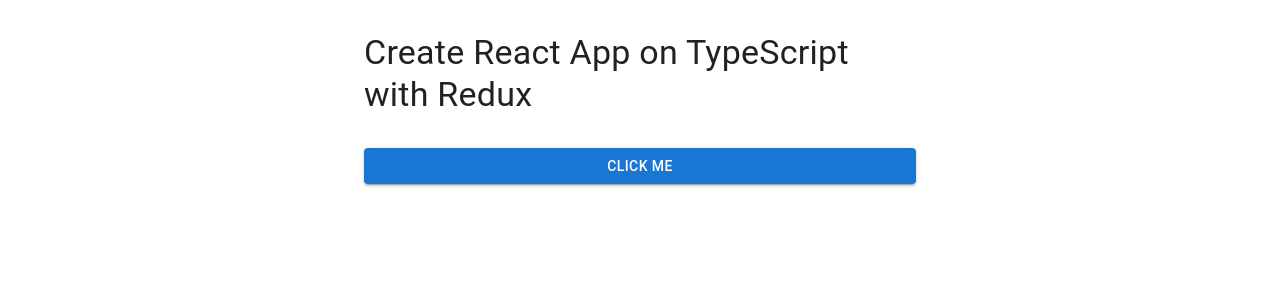
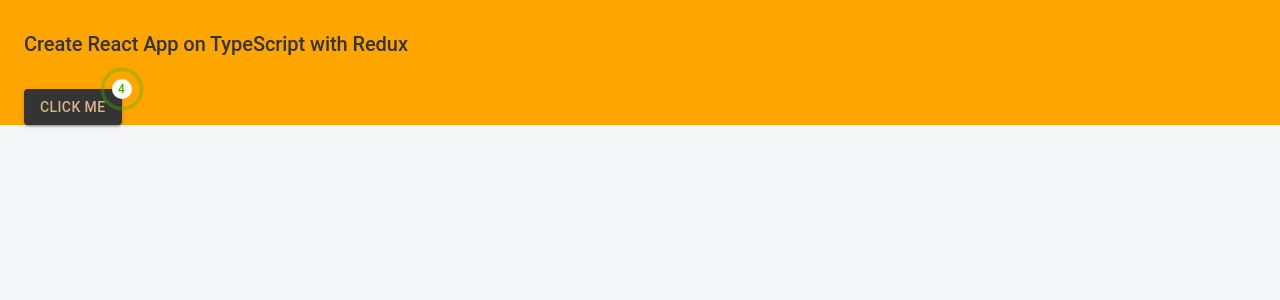
Before and after one commit to XushnidMamatqosimov/burak-react, a React (Create React App) app: page / in a window 1280 px wide. Shown: the top 300 px of the page. Built offline with nearby package versions, Linux system fonts and the light colour scheme.

Commit message:
fix: MUI customized integration

```diff
--- a/src/app/App.tsx
+++ b/src/app/App.tsx
@@ -1,18 +1,22 @@
 import React from 'react';
 import "../css/app.css";
 import { Container, Stack, Box, Typography, Button } from '@mui/material';
+import { RippleBadge } from './MaterailTheme/styled';
 
 function App() {
   return (
-    <Container maxWidth="sm">
+    <Container sx={{background: "orange" }}>
       <Stack direction="column">
         <Box sx={{ my: 4 }}>
           <Typography variant="h4" component="h4">
             Create React App on TypeScript with Redux
           </Typography>
         </Box>
-
-        <Button variant="contained"> Click me</Button>
+        <Box>
+          <RippleBadge badgeContent={4}>
+            <Button variant="contained"> Click me</Button>
+          </RippleBadge>
+        </Box>
       </Stack>
     </Container>
   );
--- /dev/null
+++ b/src/app/MaterailTheme/index.ts
@@ -0,0 +1,66 @@
+import { createTheme } from '@mui/material/styles';
+import { common } from '@mui/material/colors';
+import shadow from './shadow';
+import typography from './typography';
+import { maxWidth } from '@mui/system';
+
+/**
+ * LIGHT THEME (DEFAULT)
+ */
+const light = {
+	palette: {
+		type: 'light',
+		background: {
+			default: '#f8f8ff',
+			paper: common.white,
+		},
+		primary: {
+			contrastText: '#d7b586',
+			main: '#343434',
+		},
+		secondary: {
+			contrastText: '#343434',
+			main: '#d7b586',
+		},
+		text: {
+			primary: '#343434',
+			secondary: '#d7b586',
+			dark: common.black,
+		},
+	},
+	components: {
+		MuiContainer: {
+			styleOverrides: {
+				root: {
+					height: '100%',
+				},
+			},
+		},
+		MuiCssBaseline: {
+			styleOverrides: {
+				html: { height: '100%' },
+				body: { background: '#f4f6f8', height: '100%', minHeight: '100%' },
+			},
+		},
+	},
+	shadow,
+	typography,
+};
+
+// A custom theme for this app
+let theme = createTheme(light);
+theme = createTheme(theme, {
+	components: {
+		MuiContainer: {
+			styleOverrides: {
+				maxWidthLg: {
+					[theme.breakpoints.up('lg')]: {
+						maxWidth: '1300px',
+					},
+				},
+			},
+		},
+	},
+});
+
+export default theme;
--- /dev/null
+++ b/src/app/MaterailTheme/shadow.ts
@@ -0,0 +1,27 @@
+export default [
+	'none',
+	'0 0 0 1px rgba(63,63,68,0.05), 0 1px 2px 0 rgba(63,63,68,0.15)',
+	'0 0 1px 0 rgba(0,0,0,0.31), 0 2px 2px -2px rgba(0,0,0,0.25)',
+	'0 0 1px 0 rgba(0,0,0,0.31), 0 3px 4px -2px rgba(0,0,0,0.25)',
+	'0 0 1px 0 rgba(0,0,0,0.31), 0 3px 4px -2px rgba(0,0,0,0.25)',
+	'0 0 1px 0 rgba(0,0,0,0.31), 0 4px 6px -2px rgba(0,0,0,0.25)',
+	'0 0 1px 0 rgba(0,0,0,0.31), 0 4px 6px -2px rgba(0,0,0,0.25)',
+	'0 0 1px 0 rgba(0,0,0,0.31), 0 4px 8px -2px rgba(0,0,0,0.25)',
+	'0 0 1px 0 rgba(0,0,0,0.31), 0 5px 8px -2px rgba(0,0,0,0.25)',
+	'0 0 1px 0 rgba(0,0,0,0.31), 0 6px 12px -4px rgba(0,0,0,0.25)',
+	'0 0 1px 0 rgba(0,0,0,0.31), 0 7px 12px -4px rgba(0,0,0,0.25)',
+	'0 0 1px 0 rgba(0,0,0,0.31), 0 6px 16px -4px rgba(0,0,0,0.25)',
+	'0 0 1px 0 rgba(0,0,0,0.31), 0 7px 16px -4px rgba(0,0,0,0.25)',
+	'0 0 1px 0 rgba(0,0,0,0.31), 0 8px 18px -8px rgba(0,0,0,0.25)',
+	'0 0 1px 0 rgba(0,0,0,0.31), 0 9px 18px -8px rgba(0,0,0,0.25)',
+	'0 0 1px 0 rgba(0,0,0,0.31), 0 10px 20px -8px rgba(0,0,0,0.25)',
+	'0 0 1px 0 rgba(0,0,0,0.31), 0 11px 20px -8px rgba(0,0,0,0.25)',
+	'0 0 1px 0 rgba(0,0,0,0.31), 0 12px 22px -8px rgba(0,0,0,0.25)',
+	'0 0 1px 0 rgba(0,0,0,0.31), 0 13px 22px -8px rgba(0,0,0,0.25)',
+	'0 0 1px 0 rgba(0,0,0,0.31), 0 14px 24px -8px rgba(0,0,0,0.25)',
+	'0 0 1px 0 rgba(0,0,0,0.31), 0 16px 28px -8px rgba(0,0,0,0.25)',
+	'0 0 1px 0 rgba(0,0,0,0.31), 0 18px 30px -8px rgba(0,0,0,0.25)',
+	'0 0 1px 0 rgba(0,0,0,0.31), 0 20px 32px -8px rgba(0,0,0,0.25)',
+	'0 0 1px 0 rgba(0,0,0,0.31), 0 22px 34px -8px rgba(0,0,0,0.25)',
+	'0 0 1px 0 rgba(0,0,0,0.31), 0 24px 36px -8px rgba(0,0,0,0.25)',
+];
--- /dev/null
+++ b/src/app/MaterailTheme/styled.ts
@@ -0,0 +1,30 @@
+import { styled } from "@mui/material/styles";
+import Badge from "@mui/material/Badge";
+
+export const RippleBadge = styled(Badge)(({ theme }) => ({
+  "& .MuiBadge-badge": {
+    color: "#44b700",
+    background: "white",
+    "&::after": {
+      position: "absolute",
+      top: "-2px",
+      left: "-2px",
+      width: "120%",
+      height: "120%",
+      borderRadius: "50%",
+      animation: "ripple 1.2s infinite ease-in-out",
+      border: "2px solid currentColor",
+      content: '""',
+    },
+  },
+  "@keyframes ripple": {
+    "0%": {
+      transform: "scale(.8)",
+      opacity: 1,
+    },
+    "100%": {
+      transform: "scale(2.4)",
+      opacity: 0,
+    },
+  },
+}));
--- /dev/null
+++ b/src/app/MaterailTheme/typography.ts
@@ -0,0 +1,35 @@
+export default {
+	h1: {
+		fontWeight: 500,
+		fontSize: 35,
+		letterSpacing: '-0.24px',
+	},
+	h2: {
+		fontWeight: 500,
+		fontSize: 29,
+		letterSpacing: '-0.24px',
+	},
+	h3: {
+		fontWeight: 500,
+		fontSize: 24,
+		letterSpacing: '-0.06px',
+	},
+	h4: {
+		fontWeight: 500,
+		fontSize: 20,
+		letterSpacing: '-0.06px',
+	},
+	h5: {
+		fontWeight: 500,
+		fontSize: 16,
+		letterSpacing: '-0.05px',
+	},
+	h6: {
+		fontWeight: 500,
+		fontSize: 14,
+		letterSpacing: '-0.05px',
+	},
+	overline: {
+		fontWeight: 500,
+	},
+};
--- a/src/index.tsx
+++ b/src/index.tsx
@@ -6,14 +6,15 @@
 import reportWebVitals from './reportWebVitals';
 import { CssBaseline } from '@mui/material';
 import { ThemeProvider } from '@mui/material/styles';
-import theme from "./theme";
-import './css/index.css';
+import theme from './app/MaterailTheme';
 
 ReactDOM.render(
   <React.StrictMode>
     <Provider store={store}>
-      <CssBaseline />
-      <App />
+      <ThemeProvider theme = {theme}>
+        <CssBaseline />
+        <App />
+      </ThemeProvider>
     </Provider>
   </React.StrictMode>,
   document.getElementById('root')
--- a/src/theme.ts
+++ /dev/null
@@ -1,14 +0,0 @@
-import { createTheme } from '@mui/material/styles';
-
-const theme = createTheme({
-  palette: {
-    primary: {
-      main: '#1976d2',
-    },
-    secondary: {
-      main: '#dc004e',
-    },
-  },
-});
-
-export default theme;
```
